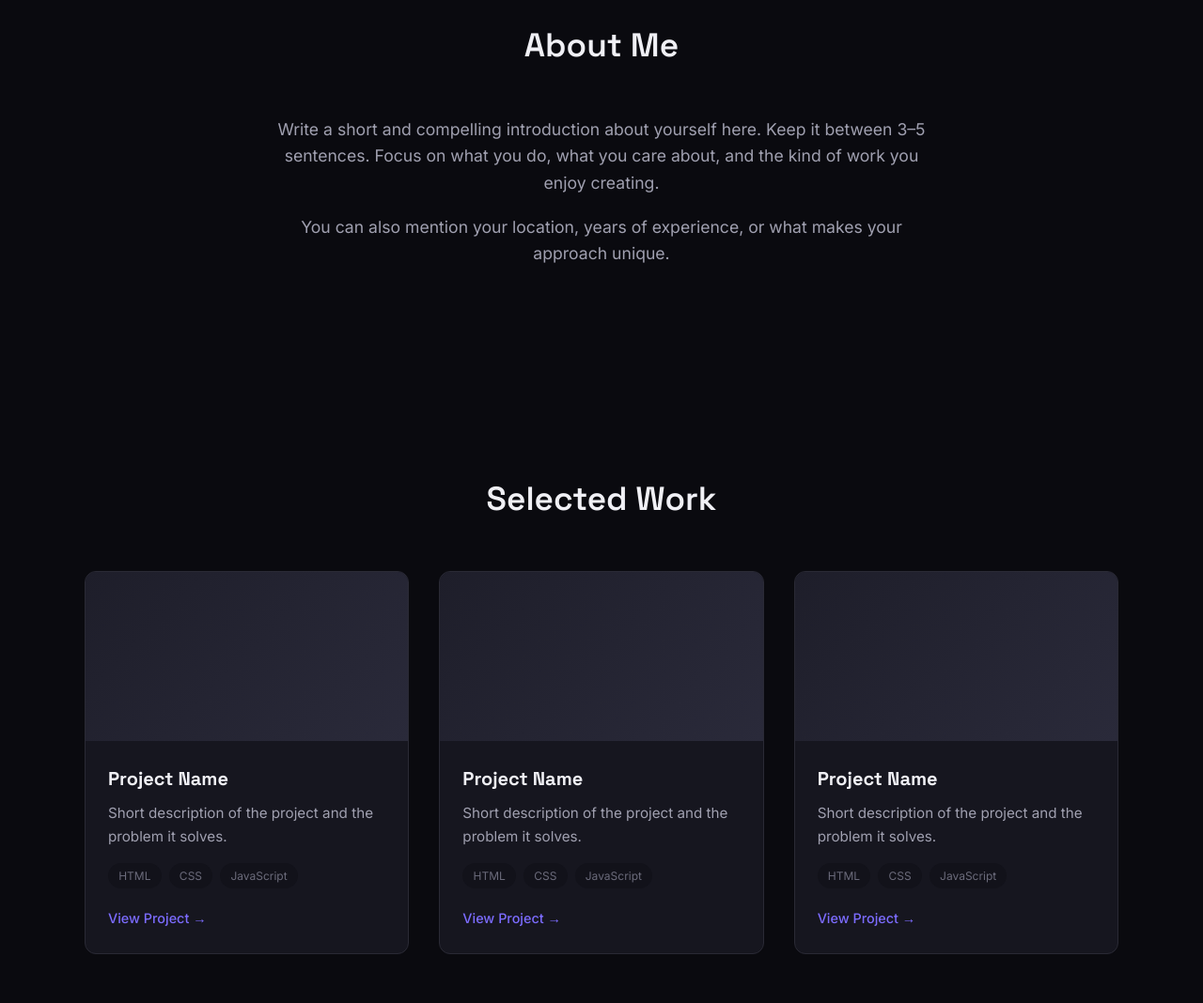
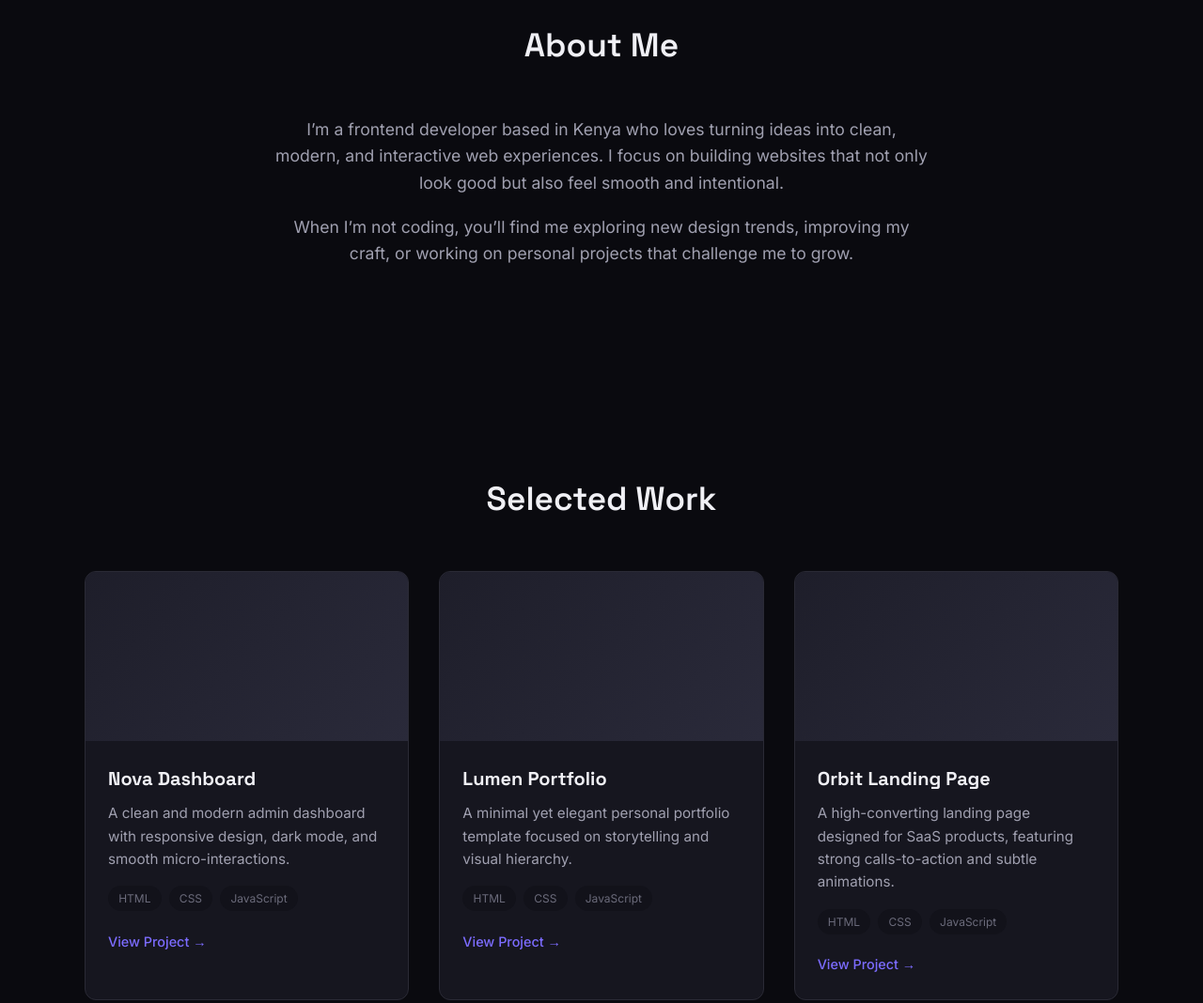
Before and after one commit to Cherokins/premium-portfolio-template, a plain HTML site: page index.html in a window 1280 px wide. Shown: the part 880-1948 px from the top of the page at 94% size. Drawn offline with Linux system fonts and the light colour scheme.

Commit message:
Update index.html

```diff
--- a/index.html
+++ b/index.html
@@ -10,7 +10,7 @@
   <link rel="stylesheet" href="css/animations.css" />
   <link rel="stylesheet" href="css/responsive.css" />
 
-  <!-- Google Fonts (we will customize later) -->
+  <!-- Google Fonts -->
   <link rel="preconnect" href="https://fonts.googleapis.com" />
   <link rel="preconnect" href="https://fonts.gstatic.com" crossorigin />
   <link href="https://fonts.googleapis.com/css2?family=Inter:wght@300;400;500;600;700&family=Space+Grotesk:wght@500;600;700&display=swap" rel="stylesheet" />
@@ -54,7 +54,6 @@
       </div>
     </div>
 
-    <!-- Background elements for parallax later -->
     <div class="hero-bg">
       <div class="orb orb-1"></div>
       <div class="orb orb-2"></div>
@@ -68,12 +67,10 @@
       <h2 class="section-title">About Me</h2>
       <div class="about-content">
         <p>
-          Write a short and compelling introduction about yourself here.
-          Keep it between 3–5 sentences. Focus on what you do, what you care about,
-          and the kind of work you enjoy creating.
+          I’m a frontend developer based in Kenya who loves turning ideas into clean, modern, and interactive web experiences. I focus on building websites that not only look good but also feel smooth and intentional.
         </p>
         <p>
-          You can also mention your location, years of experience, or what makes your approach unique.
+          When I’m not coding, you’ll find me exploring new design trends, improving my craft, or working on personal projects that challenge me to grow.
         </p>
       </div>
     </div>
@@ -89,8 +86,8 @@
         <article class="project-card">
           <div class="project-image"></div>
           <div class="project-info">
-            <h3>Project Name</h3>
-            <p>Short description of the project and the problem it solves.</p>
+            <h3>Nova Dashboard</h3>
+            <p>A clean and modern admin dashboard with responsive design, dark mode, and smooth micro-interactions.</p>
             <div class="project-tags">
               <span>HTML</span>
               <span>CSS</span>
@@ -104,8 +101,8 @@
         <article class="project-card">
           <div class="project-image"></div>
           <div class="project-info">
-            <h3>Project Name</h3>
-            <p>Short description of the project and the problem it solves.</p>
+            <h3>Lumen Portfolio</h3>
+            <p>A minimal yet elegant personal portfolio template focused on storytelling and visual hierarchy.</p>
             <div class="project-tags">
               <span>HTML</span>
               <span>CSS</span>
@@ -119,8 +116,8 @@
         <article class="project-card">
           <div class="project-image"></div>
           <div class="project-info">
-            <h3>Project Name</h3>
-            <p>Short description of the project and the problem it solves.</p>
+            <h3>Orbit Landing Page</h3>
+            <p>A high-converting landing page designed for SaaS products, featuring strong calls-to-action and subtle animations.</p>
             <div class="project-tags">
               <span>HTML</span>
               <span>CSS</span>
@@ -167,7 +164,7 @@
           <span class="link-icon">X</span>
           <span>Twitter / X</span>
         </a>
-        <a href="mailto:you@email.com" class="link-card">
+        <a href="mailto:elvis@example.com" class="link-card">
           <span class="link-icon">@</span>
           <span>Email</span>
         </a>
@@ -183,7 +180,7 @@
         Have a project in mind or just want to say hello?
         Feel free to reach out.
       </p>
-      <a href="mailto:you@email.com" class="btn btn-primary">Send Email</a>
+      <a href="mailto:elvis@example.com" class="btn btn-primary">Send Email</a>
     </div>
   </section>
 
```
